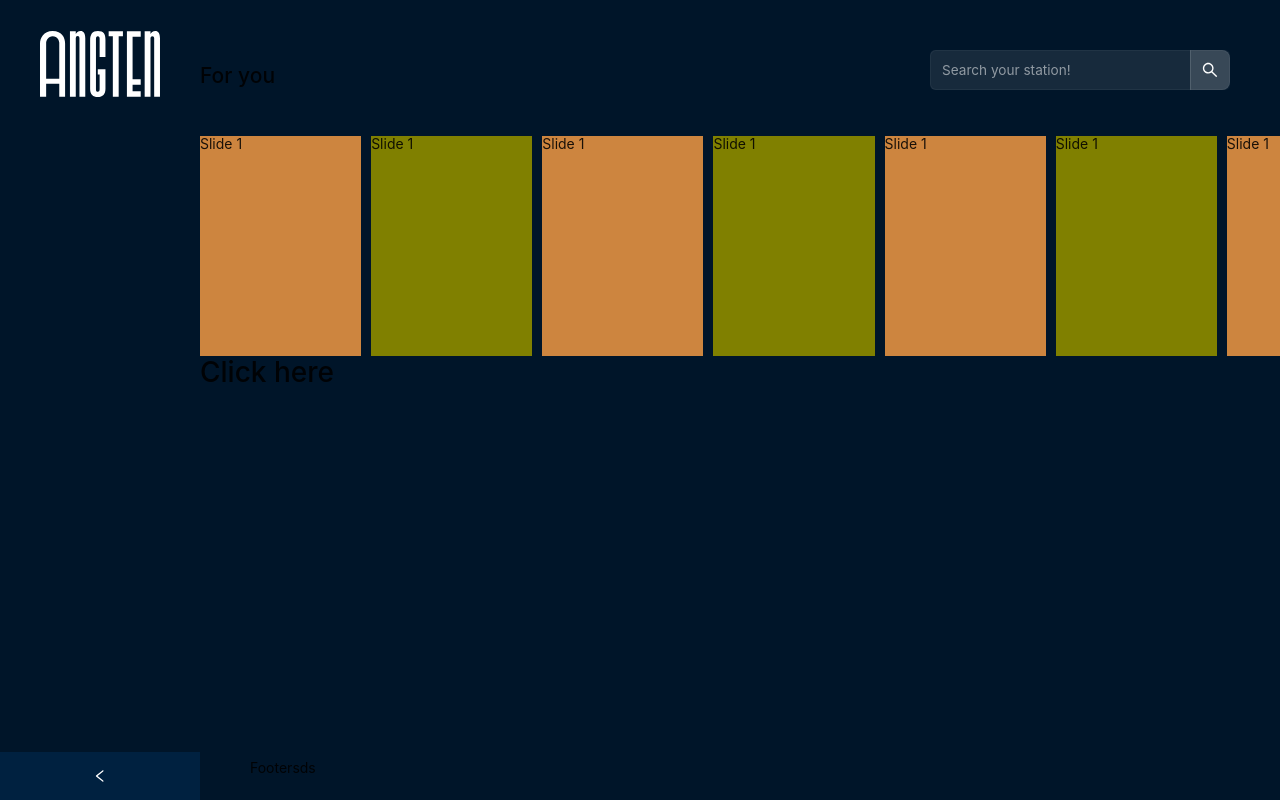
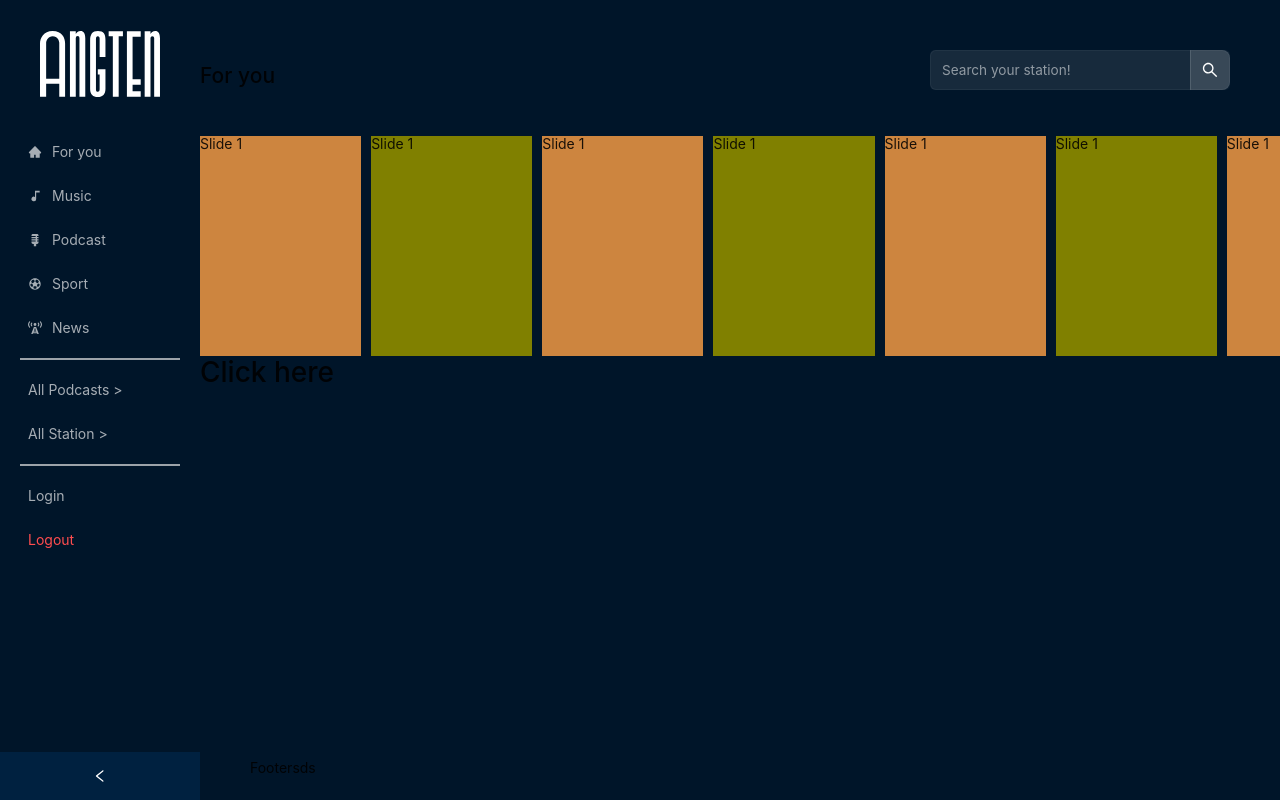
Before and after one commit to Icchi16/react-final, a Next.js app: page / in a window 1280 px wide. Built offline with nearby package versions, Linux system fonts and the light colour scheme.

Commit message:
fix menu

```diff
--- a/src/components/login/Login.jsx
+++ b/src/components/login/Login.jsx
@@ -3,12 +3,14 @@ import React from "react";
 import { Button } from "antd";
 import { FaUserCircle } from "react-icons/fa";
 
-const Login = () => {
+export const Login = () => {
   return (
-    <Button>
-      <FaUserCircle />
-    </Button>
+    <div>
+      Login
+    </div>
   );
 };
 
-export default Login;
+export const Login2 = () => {
+  return <div>Logout</div>;
+};
--- a/src/components/sider/HomeSider.jsx
+++ b/src/components/sider/HomeSider.jsx
@@ -9,7 +9,7 @@ import { GoRadioTower } from "react-icons/go";
 import Link from "next/link";
 import Image from "next/image";
 import styles from "./HomeSider.module.css";
-import Login from "../login/Login";
+import { Login, Login2 } from "../login/Login";
 
 //
 
@@ -18,20 +18,55 @@ const HomeSider = () => {
     console.log(`clicked on ${key}`);
   };
 
+  const _ = undefined;
+
+  const getMenuItem = (type, key, label, icon, title, disabled, danger) => {
+    return {
+      type: type,
+      key: key,
+      label: label,
+      icon: icon,
+      title: title,
+      disabled: disabled === "disabled" ? true : false,
+      danger: danger === "danger" ? true : false,
+    };
+  };
+
+  const menuItems = [
+    getMenuItem("item", "forYou", "For you", <AiFillHome />),
+    getMenuItem("item", "music", "Music", <RiMusicFill />),
+    getMenuItem("item", "podcast", "Podcast", <IoMdMicrophone />),
+    getMenuItem("item", "sport", "Sport", <IoMdFootball />),
+    getMenuItem("item", "news", "News", <GoRadioTower />),
+    getMenuItem("divider"),
+    getMenuItem("item", "allPodcasts", "All Podcasts >"),
+    getMenuItem("item", "allStations", "All Station >"),
+    getMenuItem("divider"),
+    getMenuItem("item", "login", <Login />),
+    getMenuItem("item", "login2", <Login2 />, _, _, _, "danger"),
+  ];
+
   return (
     <div>
       <div className={styles.LogoContainer}>
         <Link href="/">
-          <Image className={styles.Logo} src="/images/Logo.svg" fill={true} />
+          <Image
+            alt="Angten"
+            className={styles.Logo}
+            src="/images/Logo.svg"
+            fill={true}
+          />
         </Link>
       </div>
       <Menu
+        className={styles.Menu}
         onClick={onClick}
         theme="dark"
         defaultSelectedKeys={["1"]}
         mode="inline"
-      >
-        {/* <Menu.Item key="1" icon={<AiFillHome />}>
+        items={menuItems}
+      />
+      {/* <Menu.Item key="1" icon={<AiFillHome />}>
           For you
         </Menu.Item>
         <Menu.Item key="2" icon={<RiMusicFill />}>
@@ -53,10 +88,9 @@ const HomeSider = () => {
         {/* <Menu.Item disabled className=" cursor-default">
           <Login />
         </Menu.Item> */}
-        {/* <Menu.Item key="8" icon={<AiFillHome />}>
+      {/* <Menu.Item key="8" icon={<AiFillHome />}>
           Sign in &#62;
         </Menu.Item> */}
-      </Menu>
     </div>
   );
 };
--- a/src/components/sider/HomeSider.module.css
+++ b/src/components/sider/HomeSider.module.css
@@ -10,9 +10,13 @@
   position: static !important;
 }
 
-.divider {
+.Menu > li[class="ant-menu-item-divider"] {
   background-color: #ffffffa6;
-  min-width: 20px !important;
-  width: 80% !important;
+  width: 80%;
   margin: 10px auto;
+  border: 1px solid #0505050f;
 }
+
+.Menu > li:nth-last-child(1) {
+  height: 100%
+}
```
